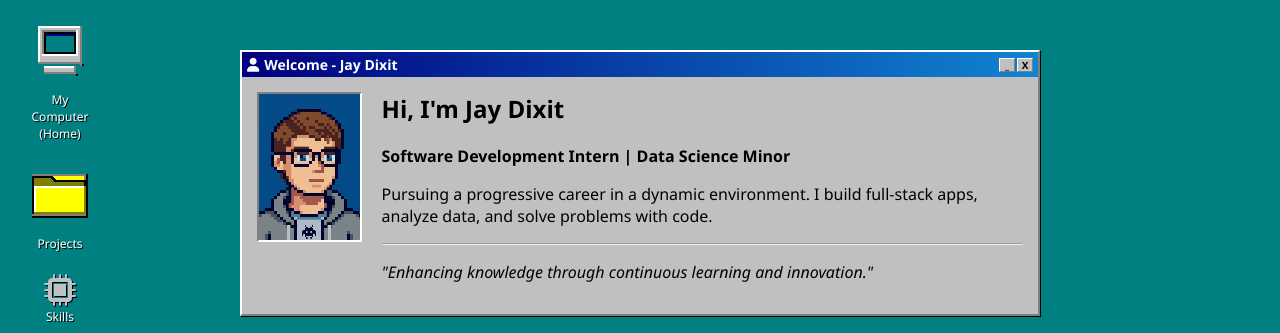
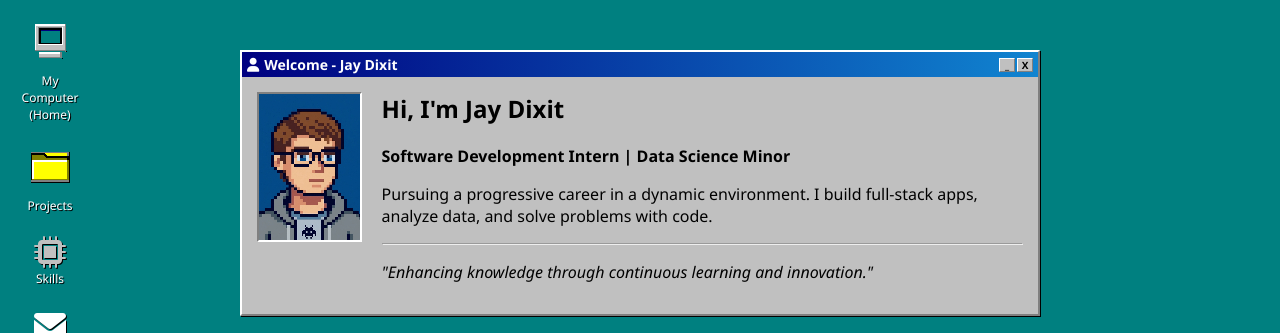
Before and after one commit to Jaydixit05/Portfolio, a plain HTML site: page index.html in a window 1280 px wide. Shown: the top 333 px of the page. Drawn offline with Linux system fonts and the light colour scheme.

Commit message:
icons size changed

```diff
--- a/style.css
+++ b/style.css
@@ -116,7 +116,7 @@ a:hover {
     display: flex;
     flex-direction: column;
     align-items: center;
-    width: 80px;
+    width: 60px;
     cursor: pointer;
     color: var(--win-white);
     text-align: center;
@@ -124,8 +124,8 @@ a:hover {
 }
 
 .desktop-icon img {
-    width: 64px;
-    height: 64px;
+    width: 45px;
+    height: 45px;
     margin-bottom: 5px;
     image-rendering: pixelated;
 }
@@ -138,7 +138,7 @@ a:hover {
 
 .desktop-icon:hover span {
     background-color: var(--win-blue-dark);
-    border: 1px dotted var(--win-white);
+
 }
 
 /* Hero Section (My Computer / Welcome) */
```
